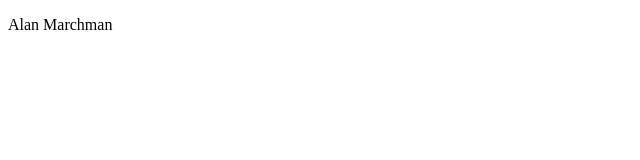
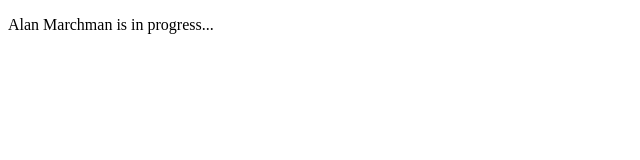
Before and after one commit to alanmarchman/alanmarchman.github.io, a plain HTML site: page index.html in a window 1280 px wide. Shown: the whole page, without its empty margins (0-640 px from the left). Drawn offline with Linux system fonts and the light colour scheme.

Commit message:
update page

```diff
--- a/index.html
+++ b/index.html
@@ -11,7 +11,7 @@
 
 <body>
 
-    <p>Alan Marchman</p>
+    <p>Alan Marchman is in progress...</p>
 
 </body>
 
```
